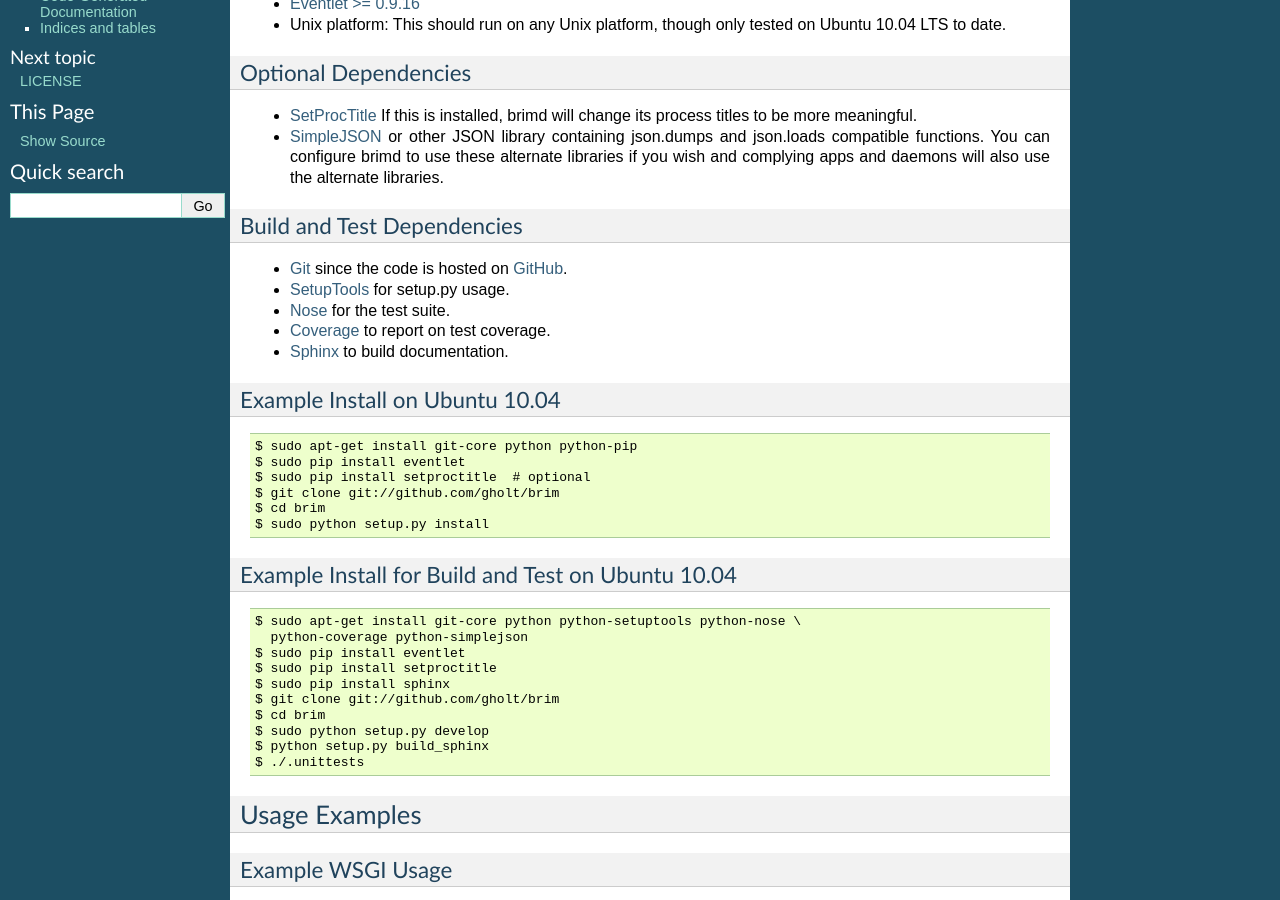
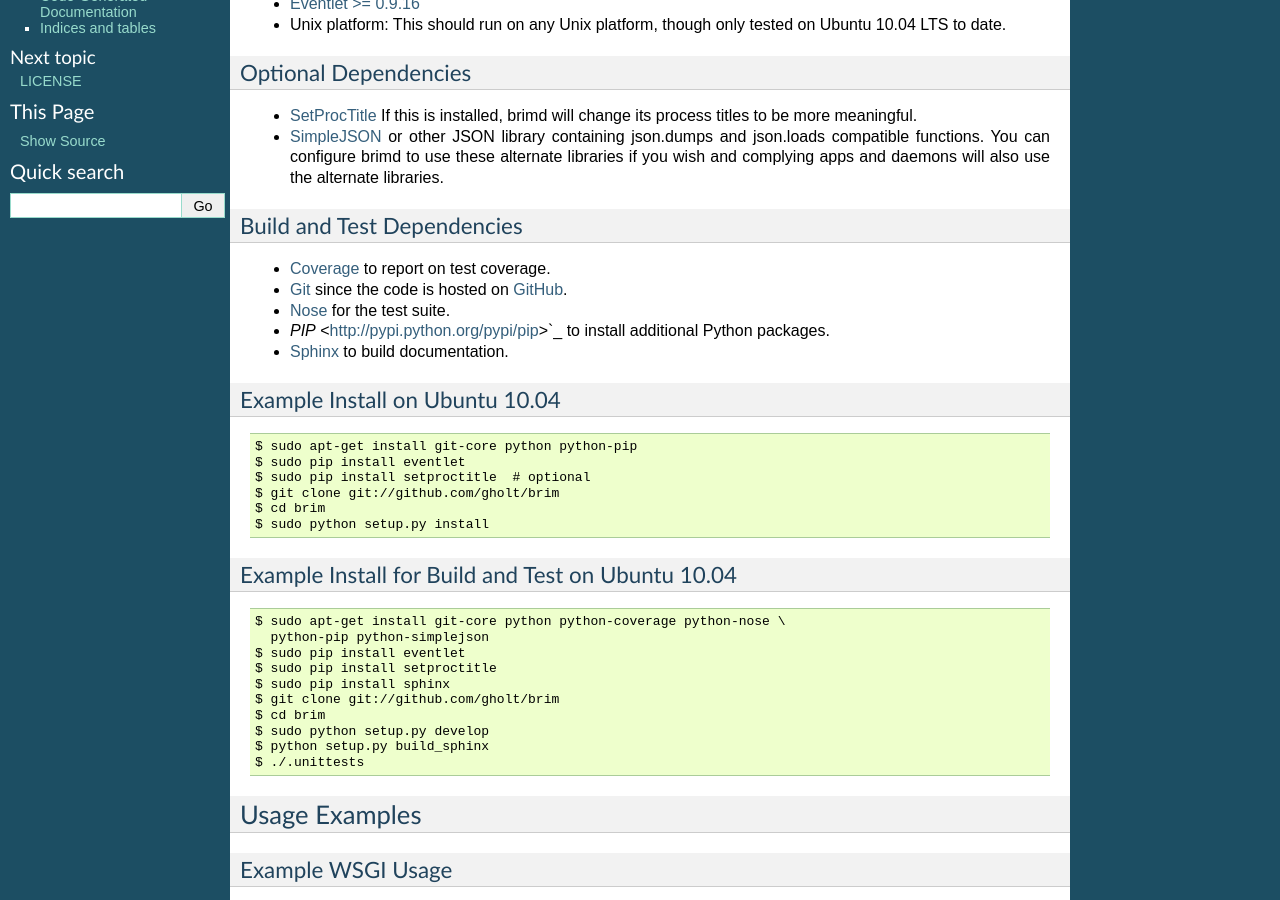
Before and after one commit to gholt/python-brim, a Sphinx documentation site: the page built from doc/source/index.rst, in a window 1280 px wide and 900 px high, scrolled down 726 px. Built offline with Sphinx 7.4.7, drawn with Linux system fonts in a browser that asks for light colours.

Commit message:
Updated install/build instructions

```diff
--- a/doc/source/index.rst
+++ b/doc/source/index.rst
@@ -45,10 +45,10 @@
 Build and Test Dependencies
 ---------------------------
 
+* `Coverage <http://nedbatchelder.com/code/coverage/>`_ to report on test coverage.
 * `Git <http://git-scm.com/>`_ since the code is hosted on `GitHub <http://github.com/gholt/brim>`_.
-* `SetupTools <http://packages.python.org/distribute/>`_ for setup.py usage.
 * `Nose <http://readthedocs.org/docs/nose/en/latest/>`_ for the test suite.
-* `Coverage <http://nedbatchelder.com/code/coverage/>`_ to report on test coverage.
+* `PIP` <http://pypi.python.org/pypi/pip>`_ to install additional Python packages.
 * `Sphinx <http://sphinx.pocoo.org/>`_ to build documentation.
 
 Example Install on Ubuntu 10.04
@@ -66,8 +66,8 @@
 --------------------------------------------------
 ::
 
-    $ sudo apt-get install git-core python python-setuptools python-nose \
-      python-coverage python-simplejson
+    $ sudo apt-get install git-core python python-coverage python-nose \
+      python-pip python-simplejson
     $ sudo pip install eventlet
     $ sudo pip install setproctitle
     $ sudo pip install sphinx
```
Also changed, not shown: README.md (+5 -5 lines).
